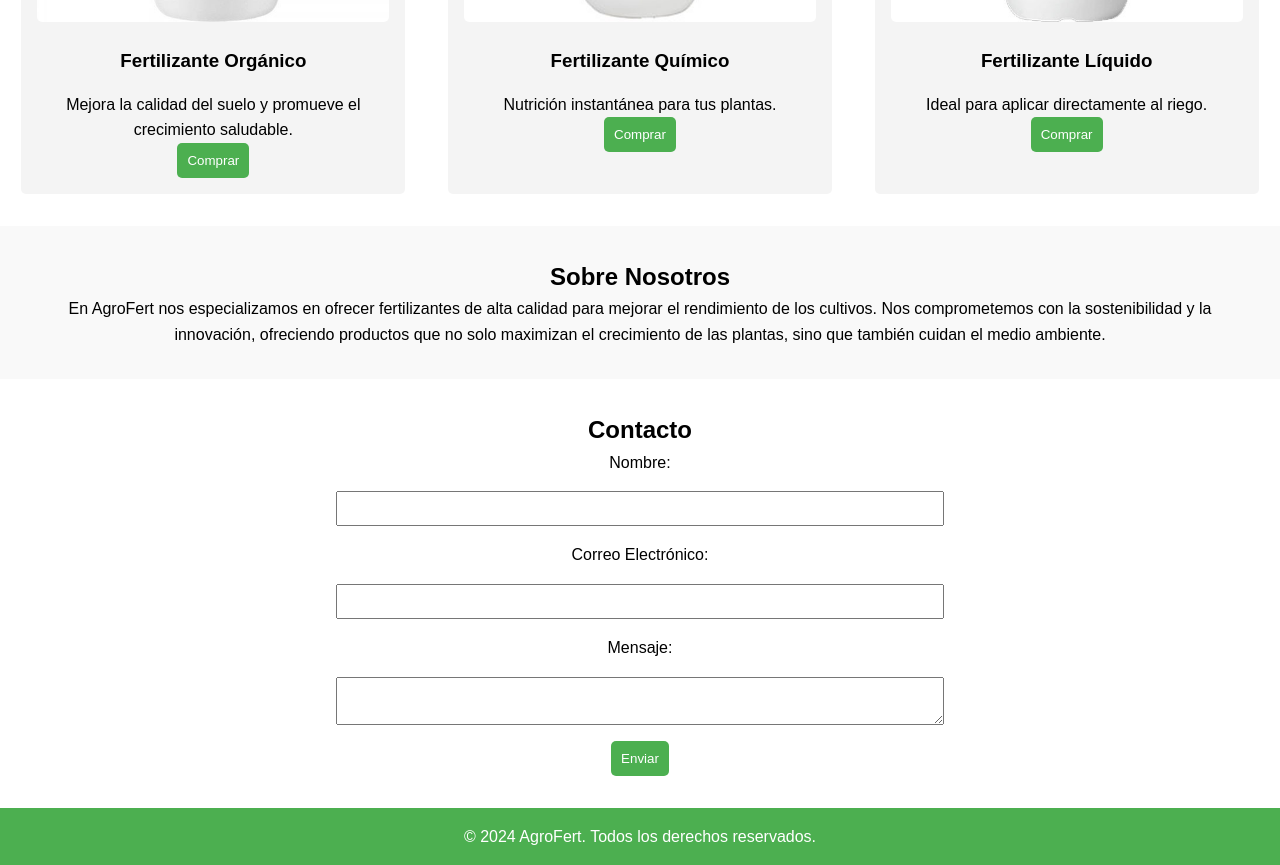
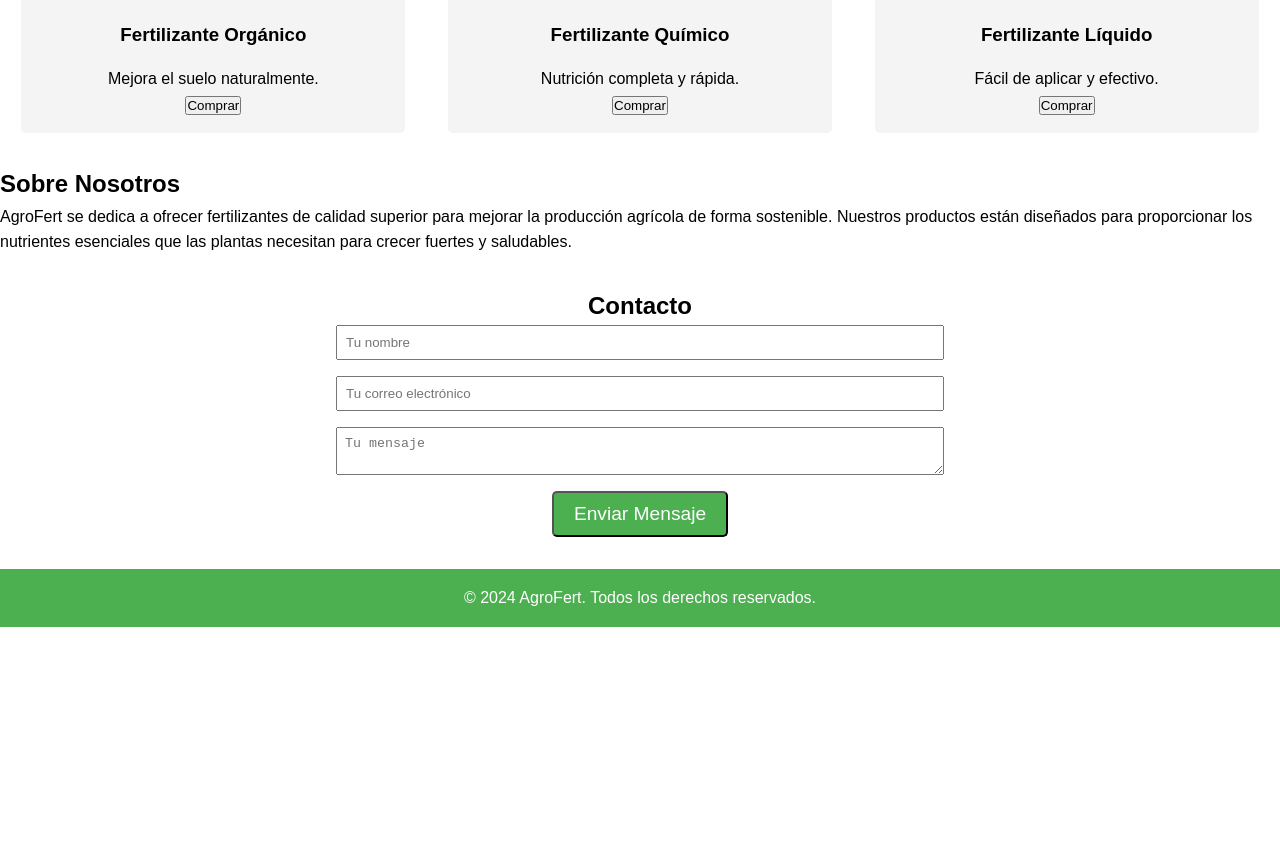
Before and after one commit to danFerLM/JuntosporLesly, a plain HTML site: page index.html in a window 1280 px wide. Shown: the part 1325-2190 px from the top of the page. After the commit the page ends 1952 px from the top, so only its background shows below. Drawn offline with Linux system fonts and the light colour scheme.

Commit message:
Update index.html

```diff
--- a/index.html
+++ b/index.html
@@ -3,77 +3,77 @@
 <head>
     <meta charset="UTF-8">
     <meta name="viewport" content="width=device-width, initial-scale=1.0">
-    <title>Venta de Fertilizantes</title>
+    <title>AgroFert - Venta de Fertilizantes</title>
     <link rel="stylesheet" href="styles.css">
+    <link href="https://fonts.googleapis.com/css2?family=Poppins:wght@300;600&display=swap" rel="stylesheet">
+    <script src="https://kit.fontawesome.com/a076d05399.js"></script>
 </head>
 <body>
+    <!-- Barra de Navegación -->
     <header>
-        <div class="logo">
-            <h1>AgroFert</h1>
-        </div>
         <nav>
+            <div class="logo">AgroFert</div>
             <ul>
                 <li><a href="#home">Inicio</a></li>
                 <li><a href="#productos">Productos</a></li>
-                <li><a href="#sobre-nosotros">Sobre Nosotros</a></li>
+                <li><a href="#about">Sobre Nosotros</a></li>
                 <li><a href="#contacto">Contacto</a></li>
             </ul>
         </nav>
     </header>
 
-    <section id="home">
-        <div class="hero">
-            <h2>Fertilizantes de alta calidad para un cultivo saludable</h2>
-            <p>Encuentra el fertilizante adecuado para tus necesidades</p>
-            <a href="#productos" class="btn">Ver productos</a>
+    <!-- Sección Principal -->
+    <section id="home" class="hero">
+        <div class="hero-content">
+            <h1>Fertilizantes de Alta Calidad para un Cultivo Saludable</h1>
+            <p>Transforma tu cosecha con nuestros fertilizantes de origen orgánico y químico.</p>
+            <a href="#productos" class="btn">Ver Productos</a>
         </div>
     </section>
 
-    <section id="productos">
-        <h2>Nuestros productos</h2>
+    <!-- Sección de Productos -->
+    <section id="productos" class="productos-section">
+        <h2>Nuestros Productos</h2>
         <div class="productos-container">
             <div class="producto">
                 <img src="fertilizer1.jpg" alt="Fertilizante Orgánico">
                 <h3>Fertilizante Orgánico</h3>
-                <p>Mejora la calidad del suelo y promueve el crecimiento saludable.</p>
-                <button class="btn-comprar">Comprar</button>
+                <p>Mejora el suelo naturalmente.</p>
+                <button class="btn-producto">Comprar</button>
             </div>
             <div class="producto">
                 <img src="fertilizer2.jpg" alt="Fertilizante Químico">
                 <h3>Fertilizante Químico</h3>
-                <p>Nutrición instantánea para tus plantas.</p>
-                <button class="btn-comprar">Comprar</button>
+                <p>Nutrición completa y rápida.</p>
+                <button class="btn-producto">Comprar</button>
             </div>
             <div class="producto">
                 <img src="fertilizer3.jpg" alt="Fertilizante Líquido">
                 <h3>Fertilizante Líquido</h3>
-                <p>Ideal para aplicar directamente al riego.</p>
-                <button class="btn-comprar">Comprar</button>
+                <p>Fácil de aplicar y efectivo.</p>
+                <button class="btn-producto">Comprar</button>
             </div>
         </div>
     </section>
 
-    <section id="sobre-nosotros">
+    <!-- Sección de Sobre Nosotros -->
+    <section id="about" class="about-section">
         <h2>Sobre Nosotros</h2>
-        <p>En AgroFert nos especializamos en ofrecer fertilizantes de alta calidad para mejorar el rendimiento de los cultivos. Nos comprometemos con la sostenibilidad y la innovación, ofreciendo productos que no solo maximizan el crecimiento de las plantas, sino que también cuidan el medio ambiente.</p>
+        <p>AgroFert se dedica a ofrecer fertilizantes de calidad superior para mejorar la producción agrícola de forma sostenible. Nuestros productos están diseñados para proporcionar los nutrientes esenciales que las plantas necesitan para crecer fuertes y saludables.</p>
     </section>
 
-    <section id="contacto">
+    <!-- Sección de Contacto -->
+    <section id="contacto" class="contact-section">
         <h2>Contacto</h2>
-        <form action="#" method="POST">
-            <label for="nombre">Nombre:</label>
-            <input type="text" id="nombre" name="nombre" required>
-
-            <label for="email">Correo Electrónico:</label>
-            <input type="email" id="email" name="email" required>
-
-            <label for="mensaje">Mensaje:</label>
-            <textarea id="mensaje" name="mensaje" required></textarea>
-
-            <button type="submit" class="btn-enviar">Enviar</button>
+        <form action="submit_form.php" method="post">
+            <input type="text" name="nombre" placeholder="Tu nombre" required>
+            <input type="email" name="email" placeholder="Tu correo electrónico" required>
+            <textarea name="mensaje" placeholder="Tu mensaje" required></textarea>
+            <button type="submit" class="btn">Enviar Mensaje</button>
         </form>
     </section>
 
+    <!-- Footer -->
     <footer>
         <p>&copy; 2024 AgroFert. Todos los derechos reservados.</p>
     </footer>
```
